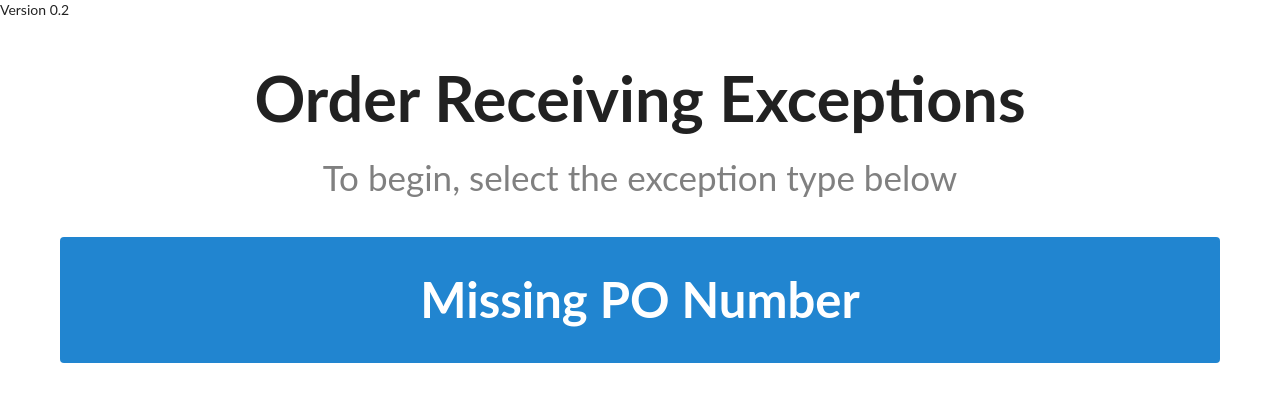
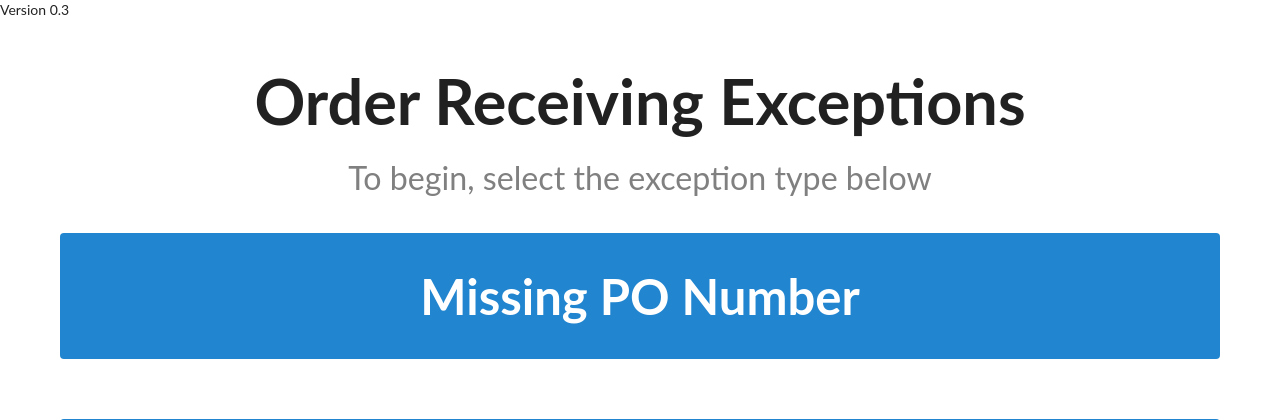
Before and after one commit to pablonajera/zebra-enterprise-browser-test, a PHP site: page /home.html in a window 1280 px wide. Shown: the top 420 px of the page. Run offline with PHP 8.4, Linux system fonts and the light colour scheme.

Commit message:
home:::styling changes

```diff
--- a/css/common-styles.css
+++ b/css/common-styles.css
@@ -1,7 +1,7 @@
 p.small,
 .small.header,
 .small.button {
-    font-size: 2.5em !important;
+    font-size: 2.3em !important;
 }
 
 p.medium,
--- a/home.html
+++ b/home.html
@@ -9,11 +9,11 @@
     <script src="https://cdnjs.cloudflare.com/ajax/libs/jquery/3.6.0/jquery.min.js" integrity="sha512-894YE6QWD5I59HgZOGReFYm4dnWc1Qt5NtvYSaNcOP+u1T9qYdvdihz0PPSiiqn/+/3e7Jo4EaG7TubfWGUrMQ==" crossorigin="anonymous" referrerpolicy="no-referrer"></script>
     <link href="ui_framework/semantic/semantic.css?v=2.2.2" rel="stylesheet" type="text/css">
     <script src="ui_framework/semantic/semantic.min.js?v=2.2.2" type="text/javascript"></script>
-    <link rel="stylesheet" href="css/common-styles.css?v=1">
+    <link rel="stylesheet" href="css/common-styles.css?v=2">
     <link rel="stylesheet" href="css/home.css?v=1">
 </head>
 <body>
-    <p style="position: absolute; top: 0px; left: 0px;">Version 0.2</p>
+    <p style="position: absolute; top: 0px; left: 0px;">Version 0.3</p>
     <div id="container" class="ui basic fluid center aligned segment">
         <div>
             <div class="ui large header">Order Receiving Exceptions</div>
```
